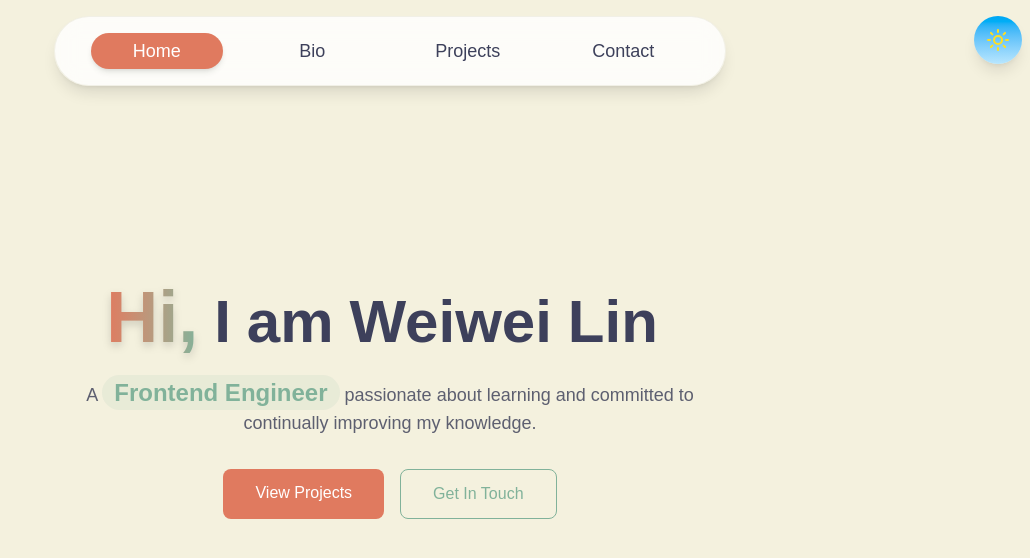
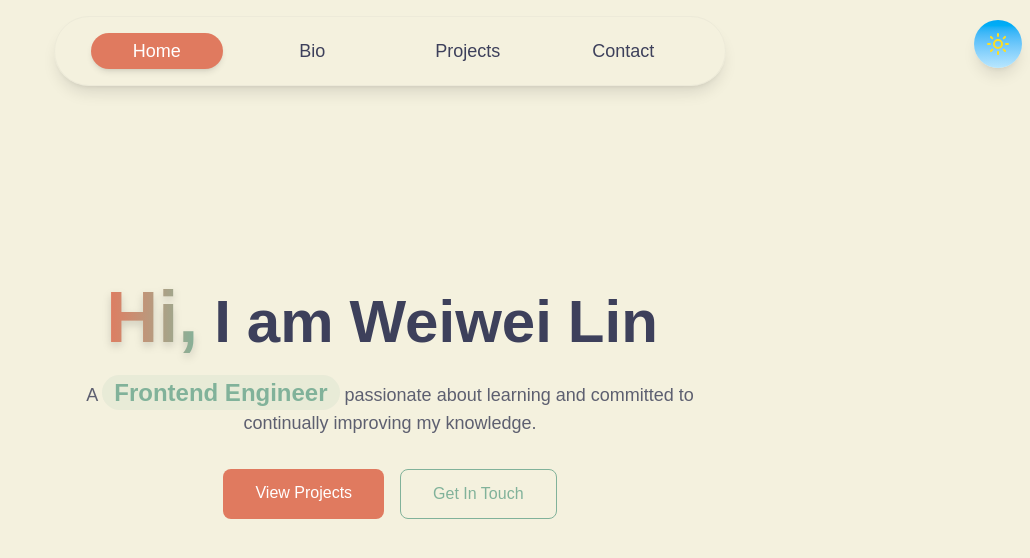
Before and after one commit to w1216linw/personal-web-v3, a Next.js app: page / in a window 1280 px wide. Shown: the top 558 px of the page, without its empty margins (250-1280 px from the left). Built offline with nearby package versions, Linux system fonts and the light colour scheme.

Commit message:
Adjusted the background of header

```diff
--- a/src/components/Header.tsx
+++ b/src/components/Header.tsx
@@ -4,11 +4,22 @@ import { fadeInDown } from "@/lib/animations";
 import { motion } from "motion/react";
 import Link from "next/link";
 import { usePathname } from "next/navigation";
-import { useState } from "react";
+import { useState, useEffect } from "react";
 
 const Header = () => {
   const pathname = usePathname();
   const [hoveredIndex, setHoveredIndex] = useState<number | null>(null);
+  const [isScrolled, setIsScrolled] = useState(false);
+
+  useEffect(() => {
+    const handleScroll = () => {
+      const scrollThreshold = 50; // Distance to scroll before background appears
+      setIsScrolled(window.scrollY > scrollThreshold);
+    };
+
+    window.addEventListener("scroll", handleScroll);
+    return () => window.removeEventListener("scroll", handleScroll);
+  }, []);
 
   const navItems = [
     { name: "Home", href: "/" },
@@ -29,10 +40,18 @@ const Header = () => {
       animate="visible"
       role="banner"
     >
-      <nav
-        className="bg-surface/80 backdrop-blur-md rounded-full shadow-lg border border-border/50 px-2 sm:px-4 md:px-6 py-2 sm:py-3"
+      <motion.nav
+        className="rounded-full shadow-lg border border-border/50 px-2 sm:px-4 md:px-6 py-2 sm:py-3"
         role="navigation"
         aria-label="Main navigation"
+        animate={{
+          backgroundColor: isScrolled ? "rgb(var(--color-surface) / 0.8)" : "transparent",
+          backdropFilter: isScrolled ? "blur(12px)" : "blur(0px)",
+        }}
+        transition={{
+          duration: 0.3,
+          ease: "easeInOut",
+        }}
       >
         <div className="flex justify-between items-center relative">
           {navItems.map((item, index) => {
@@ -99,7 +118,7 @@ const Header = () => {
             />
           )}
         </div>
-      </nav>
+      </motion.nav>
     </motion.header>
   );
 };
--- a/src/components/ThemeToggle.tsx
+++ b/src/components/ThemeToggle.tsx
@@ -63,7 +63,7 @@ const ThemeToggle = () => {
   }
 
   return (
-    <div className="fixed right-2 top-4">
+    <div className="fixed right-2 top-3 sm:top-5">
       <motion.button
         onClick={toggleTheme}
         className={`cursor-pointer w-12 h-12 rounded-full relative overflow-hidden shadow-lg transition-all duration-300 ${
```
